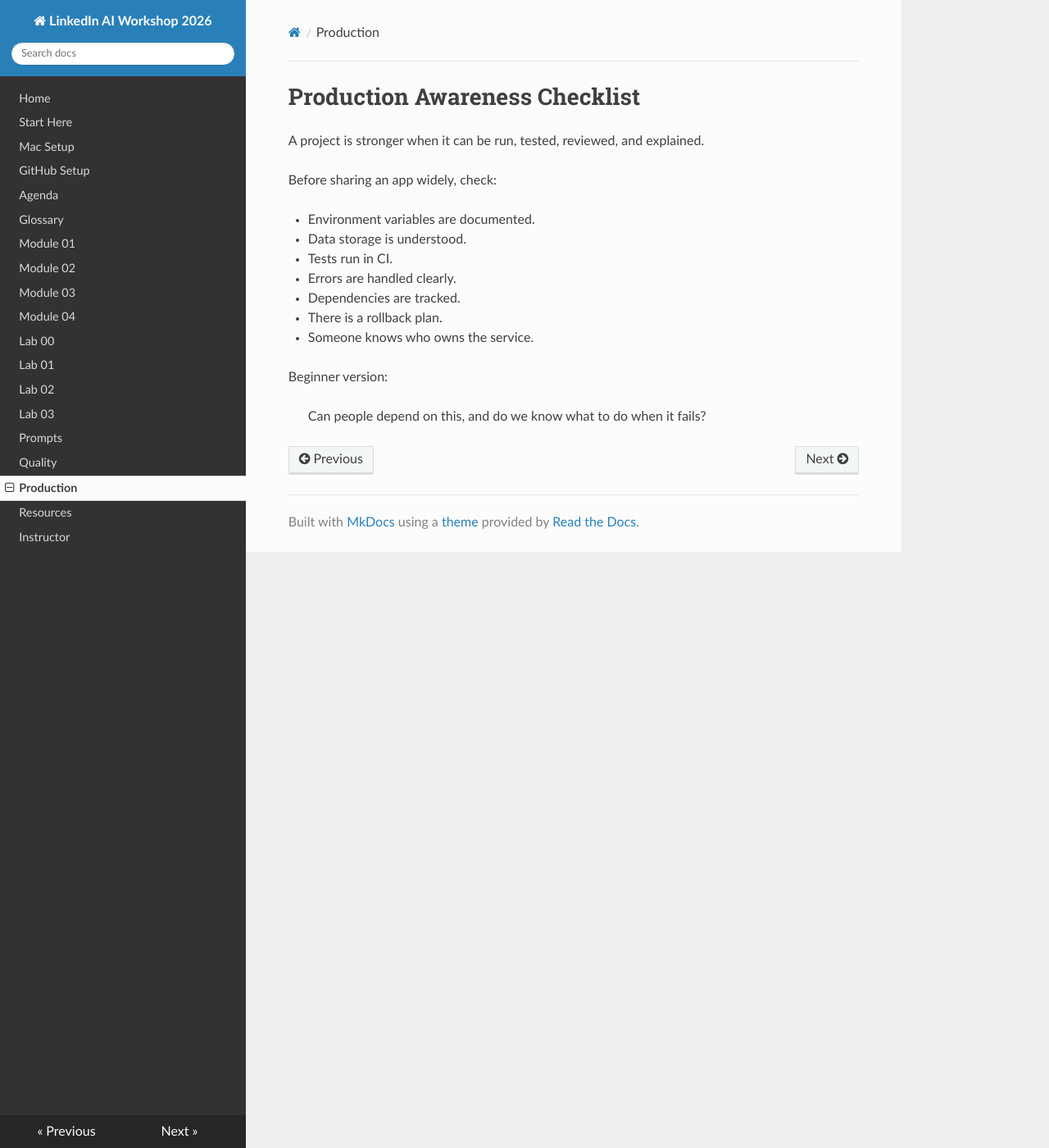
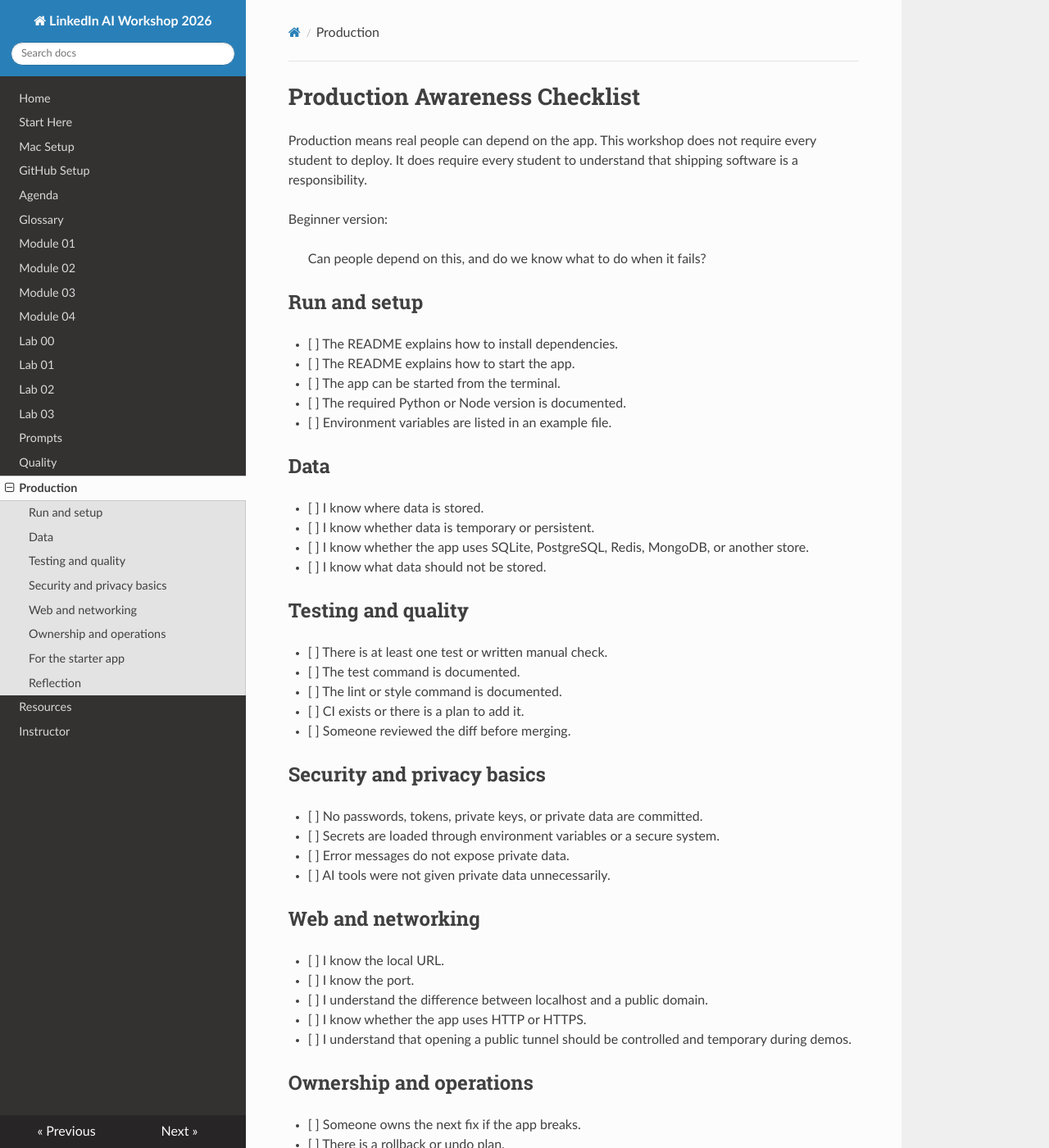
Before and after one commit to thetechhustle/ai_workshop_linkedin2026, an MkDocs documentation site: the page built from docs/06-checklists/production.md, in a window 1280 px wide and 1400 px high. Shown: the whole window at 82% size. Built offline with MkDocs 1.6.1, drawn with Linux system fonts in a browser that asks for light colours; nearby versions of some CDN libraries; some of the changed text lies outside the part shown.

Commit message:
docs: expand production awareness checklist

```diff
--- a/docs/06-checklists/production.md
+++ b/docs/06-checklists/production.md
@@ -1,17 +1,71 @@
 # Production Awareness Checklist
 
-A project is stronger when it can be run, tested, reviewed, and explained.
-
-Before sharing an app widely, check:
-
-- Environment variables are documented.
-- Data storage is understood.
-- Tests run in CI.
-- Errors are handled clearly.
-- Dependencies are tracked.
-- There is a rollback plan.
-- Someone knows who owns the service.
+Production means real people can depend on the app. This workshop does not require every student to deploy. It does require every student to understand that shipping software is a responsibility.
 
 Beginner version:
 
 > Can people depend on this, and do we know what to do when it fails?
+
+## Run and setup
+
+- [ ] The README explains how to install dependencies.
+- [ ] The README explains how to start the app.
+- [ ] The app can be started from the terminal.
+- [ ] The required Python or Node version is documented.
+- [ ] Environment variables are listed in an example file.
+
+## Data
+
+- [ ] I know where data is stored.
+- [ ] I know whether data is temporary or persistent.
+- [ ] I know whether the app uses SQLite, PostgreSQL, Redis, MongoDB, or another store.
+- [ ] I know what data should not be stored.
+
+## Testing and quality
+
+- [ ] There is at least one test or written manual check.
+- [ ] The test command is documented.
+- [ ] The lint or style command is documented.
+- [ ] CI exists or there is a plan to add it.
+- [ ] Someone reviewed the diff before merging.
+
+## Security and privacy basics
+
+- [ ] No passwords, tokens, private keys, or private data are committed.
+- [ ] Secrets are loaded through environment variables or a secure system.
+- [ ] Error messages do not expose private data.
+- [ ] AI tools were not given private data unnecessarily.
+
+## Web and networking
+
+- [ ] I know the local URL.
+- [ ] I know the port.
+- [ ] I understand the difference between localhost and a public domain.
+- [ ] I know whether the app uses HTTP or HTTPS.
+- [ ] I understand that opening a public tunnel should be controlled and temporary during demos.
+
+## Ownership and operations
+
+- [ ] Someone owns the next fix if the app breaks.
+- [ ] There is a rollback or undo plan.
+- [ ] Logs or error output can be inspected.
+- [ ] Dependencies are tracked in a package file.
+- [ ] The next improvement is written down.
+
+## For the starter app
+
+| Question | Answer |
+|---|---|
+| How do I start the workshop book? | `make run` |
+| How do I start the API? | `make startapp` |
+| What local API URL do I open? | `http://127.0.0.1:8000/docs` |
+| What port does the API use? | `8000` |
+| What database is used? | SQLite |
+| What quality gate can I run? | `make test` |
+| What stronger gate can I run? | `make check` |
+
+## Reflection
+
+Write one sentence:
+
+> Before people rely on my project, I need to improve ________ because ________.
```
